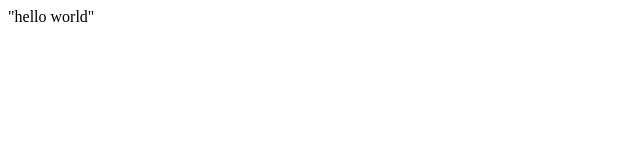
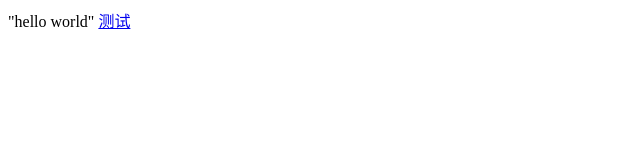
Before and after one commit to flyor2017/flyor.github.io, a plain HTML site: page index.html in a window 1280 px wide. Shown: the full height of the page, 0-640 px from the left. Drawn offline with Linux system fonts and the light colour scheme.

Commit message:
initial commit

```diff
--- a/index.html
+++ b/index.html
@@ -1,2 +1,2 @@
 "hello world"
-<a href="README.md"></a>
+<a href="README.md">测试</a>
```
